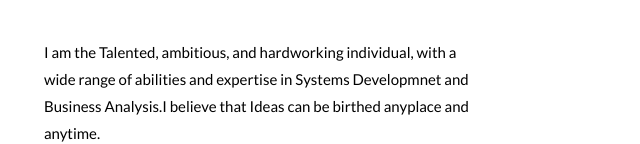
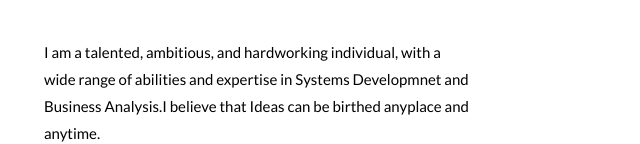
Before and after one commit to Titanmash/Khensani_Mashimbye, a plain HTML site: page index.html in a window 1280 px wide. Shown: the part 658-802 px from the top of the page, 620-1260 px from the left. Drawn offline with nearby package versions, Linux system fonts and the light colour scheme.

Commit message:
Update index.html

```diff
--- a/index.html
+++ b/index.html
@@ -129,7 +129,7 @@
 
             <!-- Hide this text on small devices -->
             <div class="w3-col m6 w3-hide-small w3-padding-large">
-                <p>I am the Talented, ambitious, and hardworking individual, with a wide range of
+                <p>I am a talented, ambitious, and hardworking individual, with a wide range of
                     abilities and expertise in
                     Systems Developmnet and Business Analysis.I believe that Ideas can be birthed anyplace and anytime.
                 </p>
```
